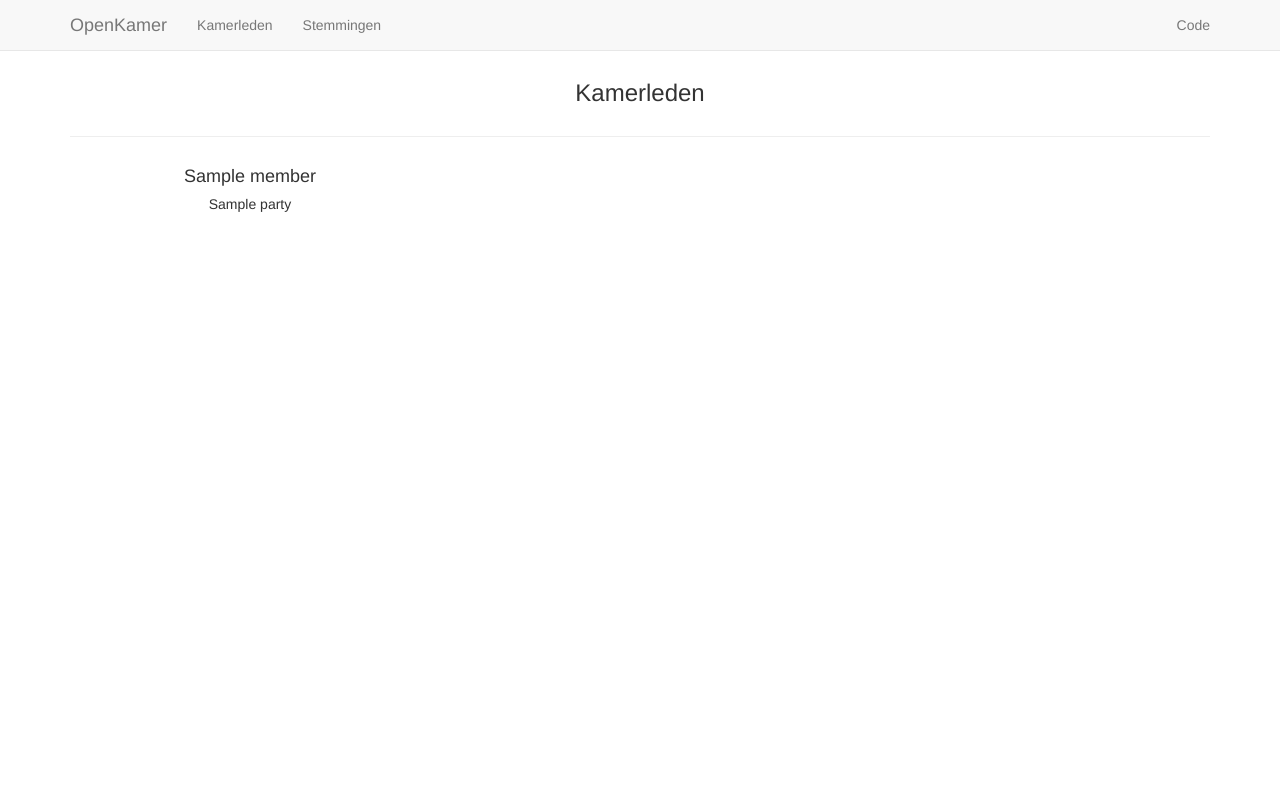
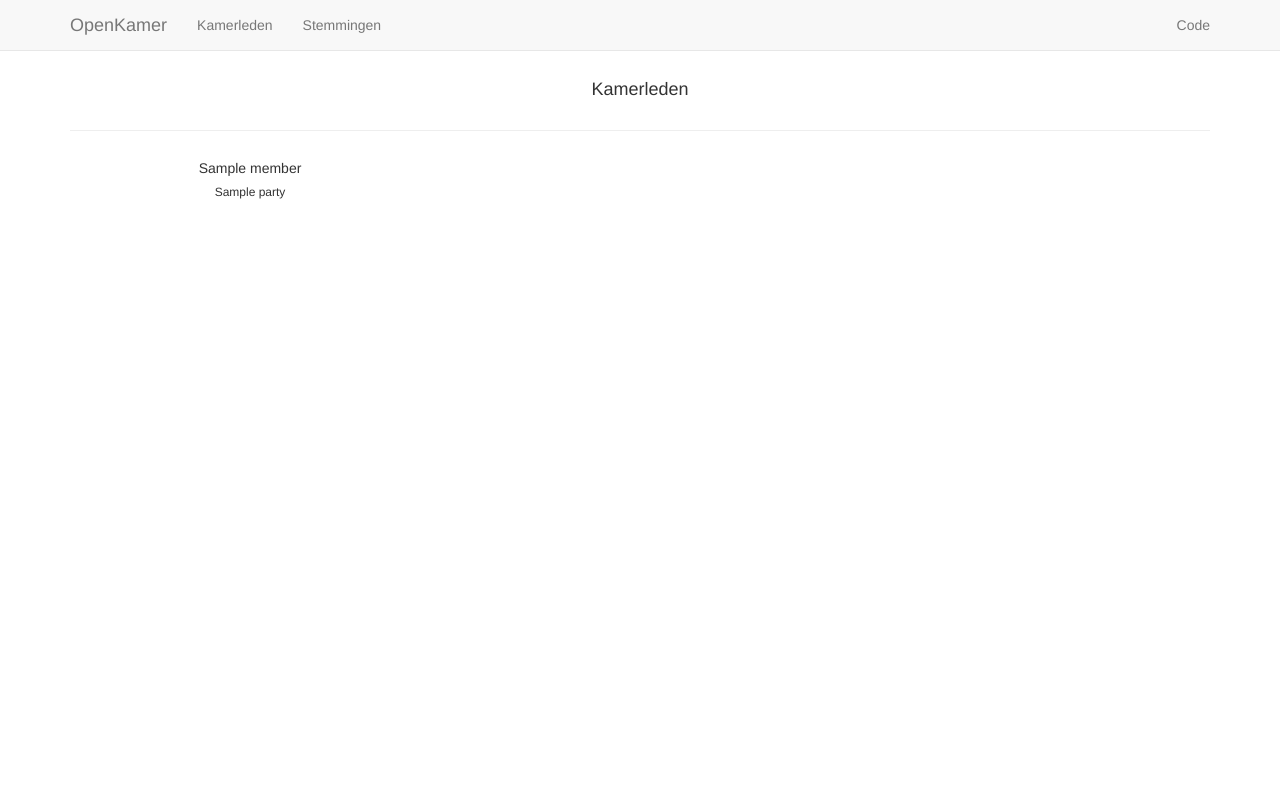
Before and after one commit to openkamer/openkamer, a Django app: template openkamer/website/templates/website/members.html in a window 1280 px wide. Run offline with Django 3.2, Linux system fonts and the light colour scheme; the template is opened without the code that fills it: most values are stand-ins (such as "Sample title", 1, 10 or a date in 2020); some libraries are stand-ins or nearby versions.

Commit message:
Fix navbar distance from content

```diff
--- a/openkamer/website/static/website/css/custom.css
+++ b/openkamer/website/static/website/css/custom.css
@@ -1,10 +1,9 @@
-body {
-  padding-top: 60px;
+html, body {
+    height:100%;
 }
 
-#fixed-height-drinks {
-  overflow: hidden;
-  height: 270px;
+body {
+  padding-top: 70px;
 }
 
 .alignleft {
--- a/openkamer/website/templates/website/members.html
+++ b/openkamer/website/templates/website/members.html
@@ -5,7 +5,7 @@
 
 <div class="row">
   <div class="col-lg-12">
-    <div align="center"><h3>Kamerleden</h3></div>
+    <div align="center"><h4>Kamerleden</h4></div>
   </div>
 </div>
 
@@ -14,8 +14,8 @@
 <div class="row">
 {% for member in members %}
   <div class="col-md-4" align="center">
-    <h4>{{ member.get_full_name }}</h4>
-    <h5>{{ member.party }}</h5>
+    <h5>{{ member.get_full_name }}</h5>
+    <h6>{{ member.party }}</h6>
   </div>
 {% endfor %}
 </div>
```
